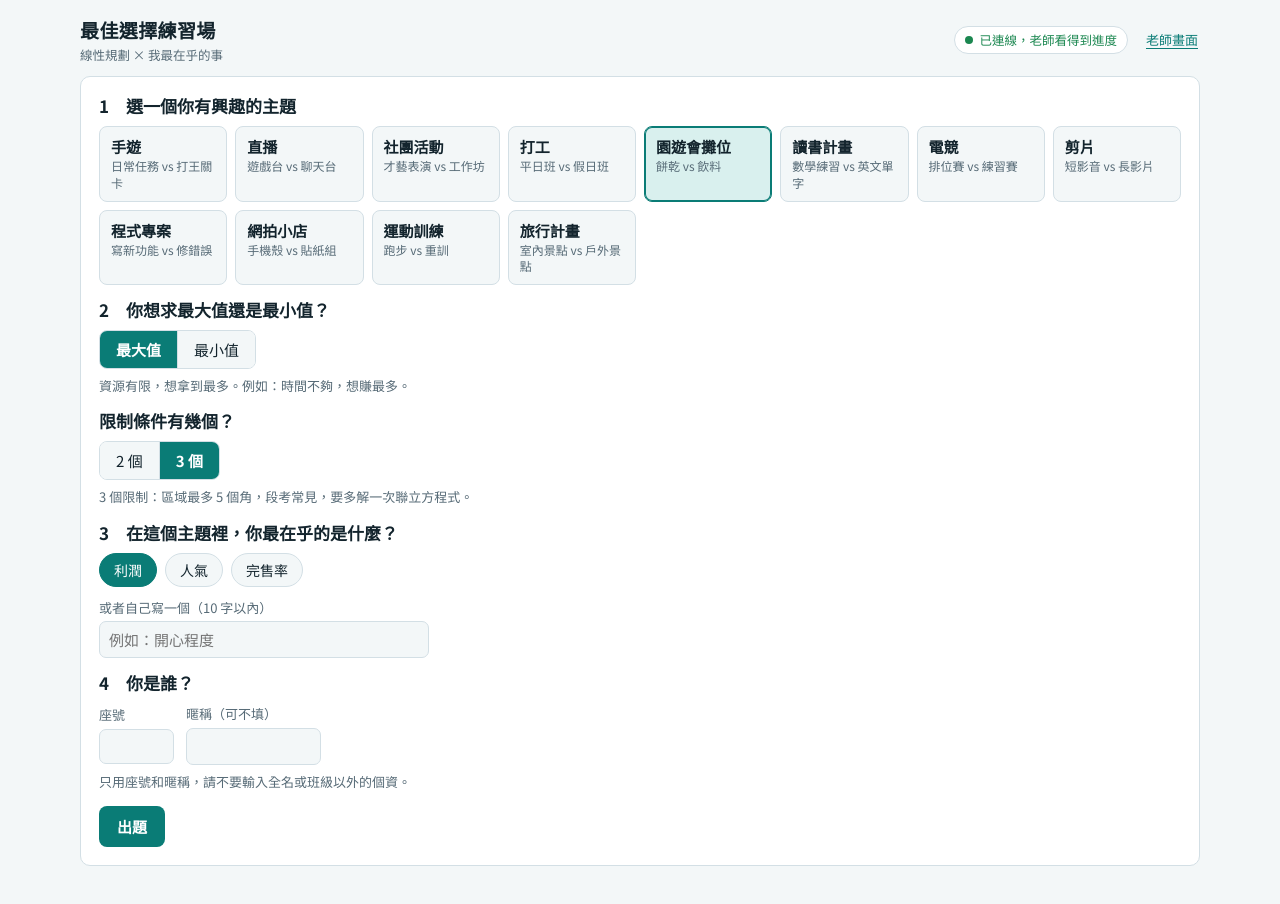
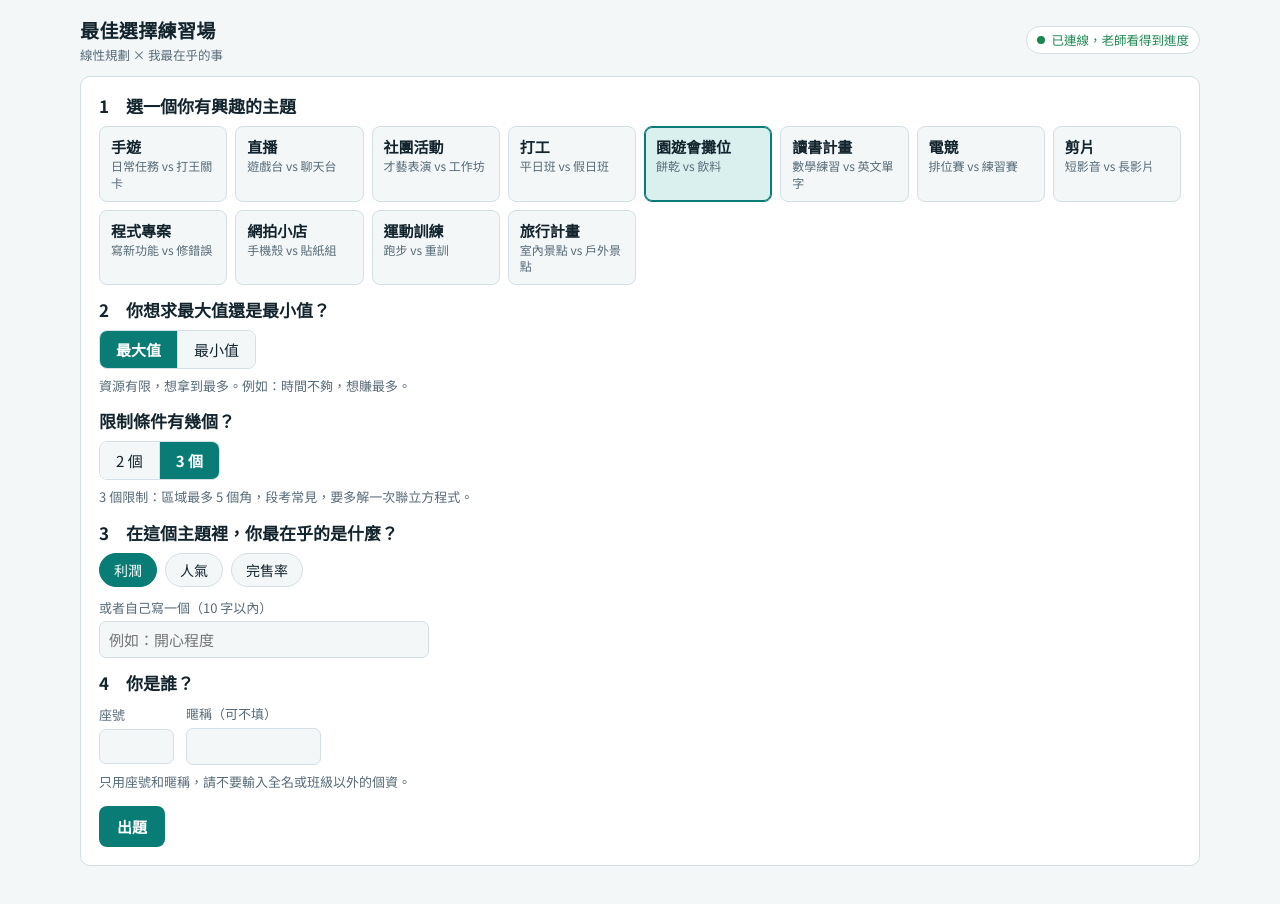
Before and after one commit to jasonlee-design/best-choice, a plain HTML site: page index.html in a window 1280 px wide. Drawn offline with Linux system fonts and the light colour scheme.

Commit message:
Add files via upload

```diff
--- a/index.html
+++ b/index.html
@@ -745,7 +745,7 @@ function render(scroll){
   const app=document.getElementById('app');
   const teacher=S.view==='teacher';
   const link=LINK==='on'?'<span class="pill on"><i></i>已連線，老師看得到進度</span>':LINK==='ro'?'<span class="pill off"><i></i>只能練習（無法回報給老師）</span>':LINK==='pending'?'<span class="pill"><i></i>連線中</span>':'<span class="pill off"><i></i>單機練習中</span>';
-  const head=`<header class="top"><div class="brand"><b>最佳選擇練習場</b><span>線性規劃 × 我最在乎的事</span></div>${teacher?'':link}${S.seat&&!teacher?`<span class="pill">座號 ${esc(S.seat)}</span>`:''}<button class="navlink" data-act="${teacher?'tostudent':'toteacher'}">${teacher?'回學生畫面':'老師畫面'}</button></header>`;
+  const head=`<header class="top"><div class="brand"><b>最佳選擇練習場</b><span>線性規劃 × 我最在乎的事</span></div>${teacher?'':link}${S.seat&&!teacher?`<span class="pill">座號 ${esc(S.seat)}</span>`:''}${teacher?'<button class="navlink" data-act="tostudent">回學生畫面</button>':''}</header>`;
   const ae=document.activeElement,keepId=ae&&ae.dataset&&ae.dataset.id,keepPos=ae&&ae.selectionStart;
   app.innerHTML=head+(teacher?teacherHTML():studentHTML());
   if(keepId){const el=document.getElementById('f-'+keepId);if(el&&(el.tagName==='TEXTAREA'||el.type==='text')&&!scroll){el.focus();try{el.setSelectionRange(keepPos,keepPos);}catch(e){}}}
```
